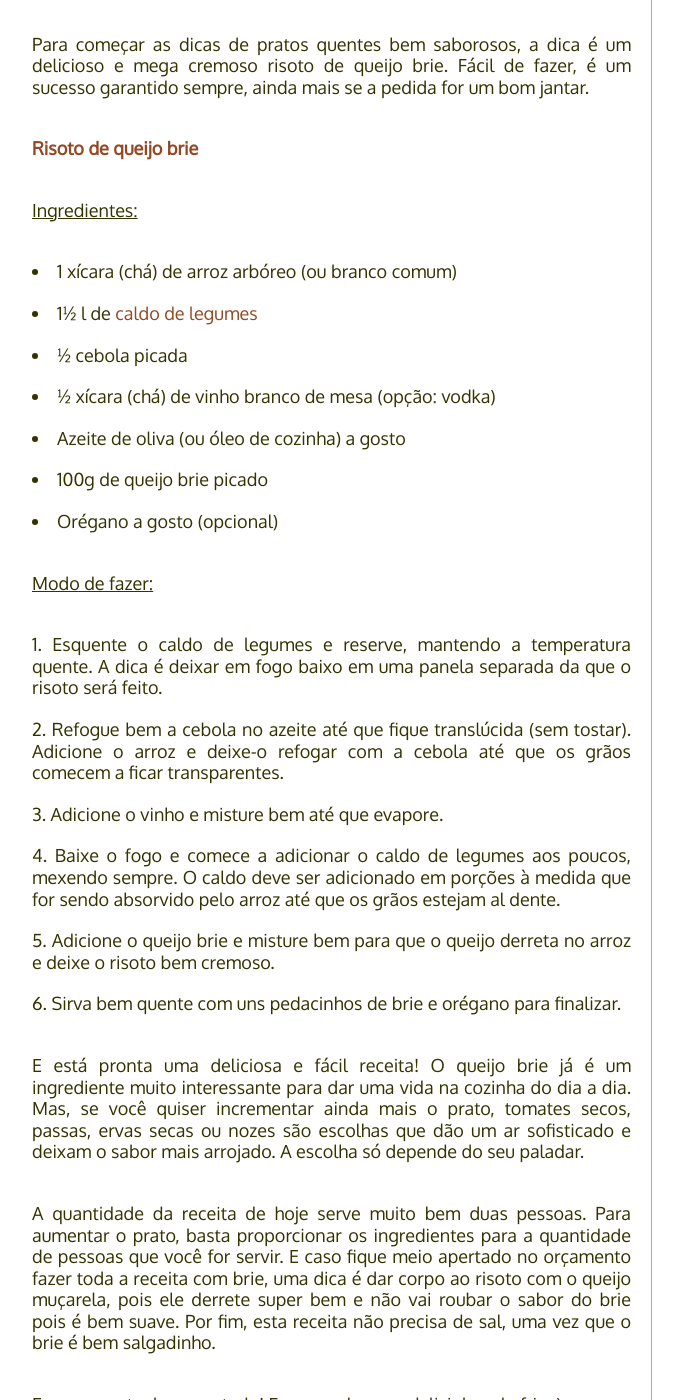
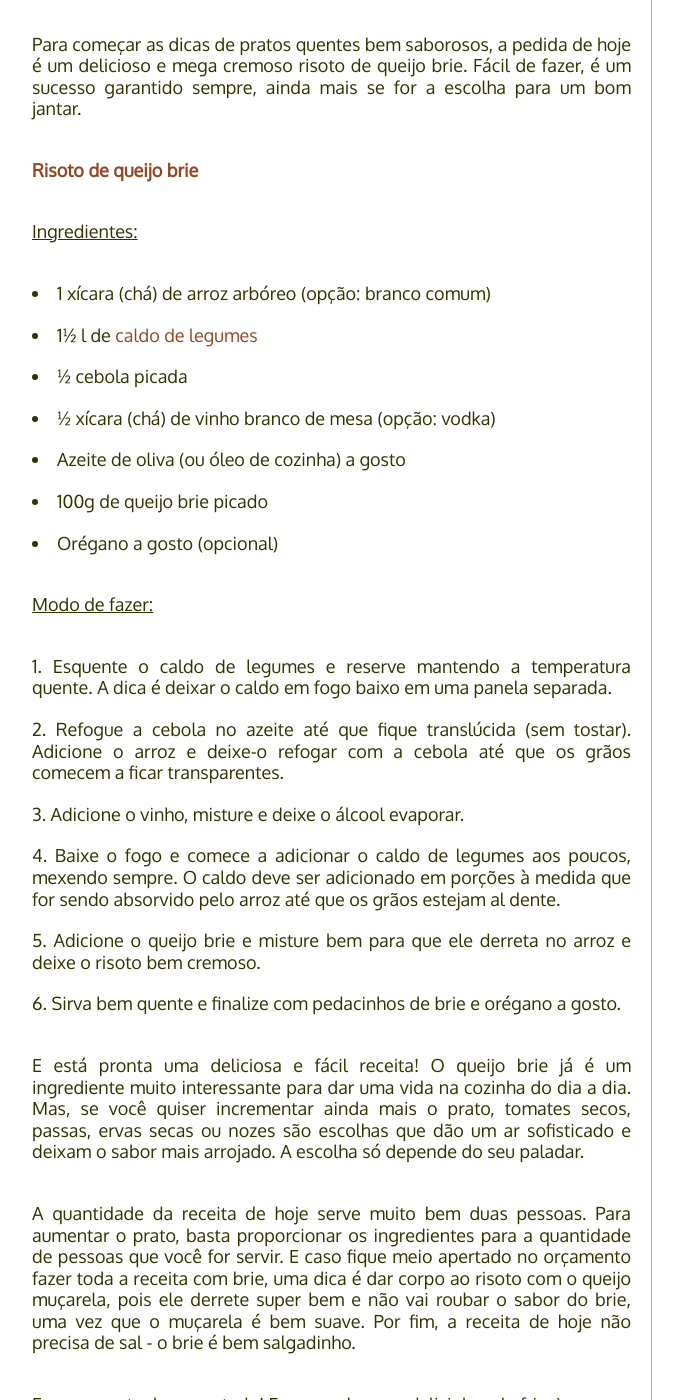
Before and after one commit to PaneladePau/paneladepau-jekyll-blog, a Jekyll site: the page built from _posts/2015-04-09-risoto-de-queijo-brie.md, in a window 1280 px wide and 1400 px high, scrolled down 682 px. Shown: the whole window, without its empty margins (138-821 px from the left). Built offline with Jekyll 4.4.1, drawn with Linux system fonts in a browser that asks for light colours; nearby versions of some CDN libraries; some web fonts are replaced; Markdown is read by kramdown in place of the engine named in the settings.

Commit message:
“update”

```diff
--- a/_posts/2015-04-09-risoto-de-queijo-brie.md
+++ b/_posts/2015-04-09-risoto-de-queijo-brie.md
@@ -17,13 +17,13 @@ legendaimg2: Legenda da imagem 2
 
 Aos poucos, os primeiros sinais de frio estão aparecendo. Com a chegada do outono, os ventinhos mais gelados trazem junto aquela vontade de ficar enroladinho - e a melhor companhia, como não, é a de uma boa comida quentinha.
 
-Para começar as dicas de pratos quentes bem saborosos, a dica é um delicioso e mega cremoso risoto de queijo brie. Fácil de fazer, é um sucesso garantido sempre, ainda mais se a pedida for um bom jantar.
+Para começar as dicas de pratos quentes bem saborosos, a pedida de hoje é um delicioso e mega cremoso risoto de queijo brie. Fácil de fazer, é um sucesso garantido sempre, ainda mais se for a escolha para um bom jantar.
 
 **Risoto de queijo brie**
 
 ### Ingredientes:
 
-* 1 xícara (chá) de arroz arbóreo (ou branco comum)
+* 1 xícara (chá) de arroz arbóreo (opção: branco comum)
 * 1½ l de [caldo de legumes](http://paneladepau.com.br/caldo-de-legumes-caseiro)
 * ½ cebola picada
 * ½ xícara (chá) de vinho branco de mesa (opção: vodka)
@@ -33,16 +33,16 @@ Para começar as dicas de pratos quentes bem saborosos, a dica é um delicioso e
 
 ### Modo de fazer:
 
-1. Esquente o caldo de legumes e reserve, mantendo a temperatura quente. A dica é deixar em fogo baixo em uma panela separada da que o risoto será feito.
-2. Refogue bem a cebola no azeite até que fique translúcida (sem tostar). Adicione o arroz e deixe-o refogar com a cebola até que os grãos comecem a ficar transparentes.
-3. Adicione o vinho e misture bem até que evapore.
+1. Esquente o caldo de legumes e reserve mantendo a temperatura quente. A dica é deixar o caldo em fogo baixo em uma panela separada.
+2. Refogue a cebola no azeite até que fique translúcida (sem tostar). Adicione o arroz e deixe-o refogar com a cebola até que os grãos comecem a ficar transparentes.
+3. Adicione o vinho, misture e deixe o álcool evaporar.
 4. Baixe o fogo e comece a adicionar o caldo de legumes aos poucos, mexendo sempre. O caldo deve ser adicionado em porções à medida que for sendo absorvido pelo arroz até que os grãos estejam al dente.
-5. Adicione o queijo brie e misture bem para que o queijo derreta no arroz e deixe o risoto bem cremoso.
-6. Sirva bem quente com uns pedacinhos de brie e orégano para finalizar.
+5. Adicione o queijo brie e misture bem para que ele derreta no arroz e deixe o risoto bem cremoso.
+6. Sirva bem quente e finalize com pedacinhos de brie e orégano a gosto.
 
 E está pronta uma deliciosa e fácil receita! O queijo brie já é um ingrediente muito interessante para dar uma vida na cozinha do dia a dia. Mas, se você quiser incrementar ainda mais o prato, tomates secos, passas, ervas secas ou nozes são escolhas que dão um ar sofisticado e deixam o sabor mais arrojado. A escolha só depende do seu paladar.
 
-A quantidade da receita de hoje serve muito bem duas pessoas. Para aumentar o prato, basta proporcionar os ingredientes para a quantidade de pessoas que você for servir. E caso fique meio apertado no orçamento fazer toda a receita com brie, uma dica é dar corpo ao risoto com o queijo muçarela, pois ele derrete super bem e não vai roubar o sabor do brie pois é bem suave. Por fim, esta receita não precisa de sal, uma vez que o brie é bem salgadinho.
+A quantidade da receita de hoje serve muito bem duas pessoas. Para aumentar o prato, basta proporcionar os ingredientes para a quantidade de pessoas que você for servir. E caso fique meio apertado no orçamento fazer toda a receita com brie, uma dica é dar corpo ao risoto com o queijo muçarela, pois ele derrete super bem e não vai roubar o sabor do brie, uma vez que o muçarela é bem suave. Por fim, a receita de hoje não precisa de sal - o brie é bem salgadinho.
 
 Espero que tenham gostado!
 E que venham as delicinhas do frio :)
```
Also changed, not shown: img/fotos-dos-posts/risoto-queijo-brie.jpg.
